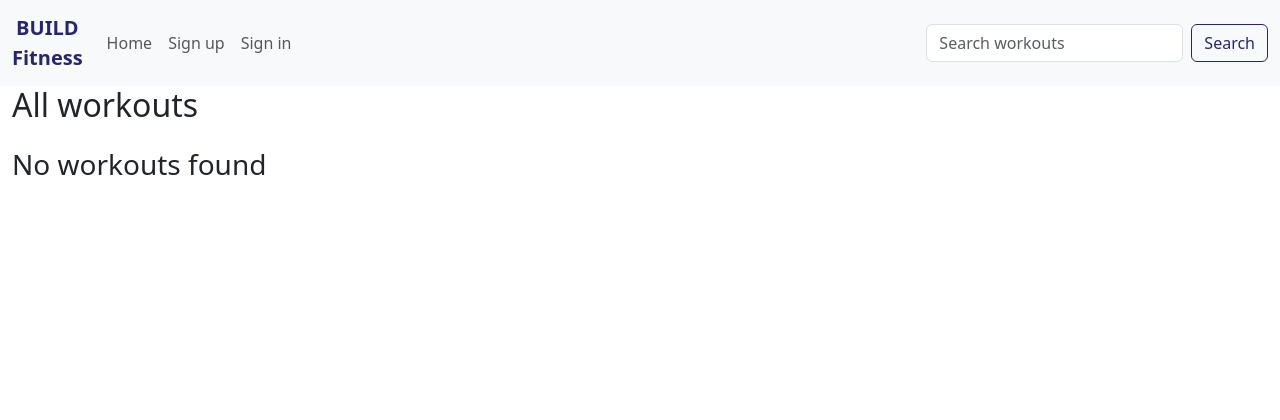
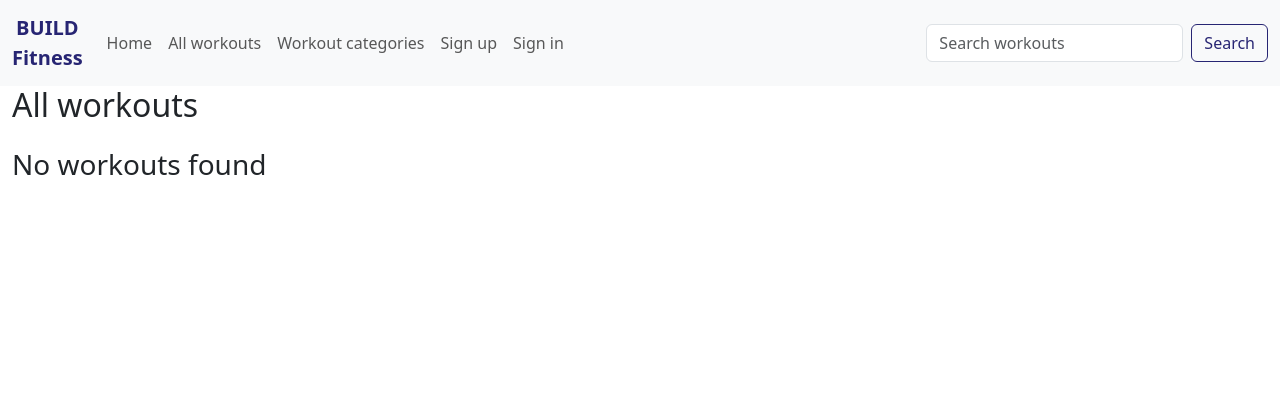
Before and after one commit to mariacjones1/build-fitness, a Django app: page /workouts/ in a window 1280 px wide. Shown: the top 420 px of the page. Run offline with Django 3.2, Linux system fonts and the light colour scheme; data that the repository does not hold is empty; some libraries are stand-ins or nearby versions.

Commit message:
Update navbar and workout form templates

```diff
--- a/planner/test_views.py
+++ b/planner/test_views.py
@@ -7,6 +7,11 @@ class TestWorkoutListViews(TestCase):
 
     def test_get_homepage(self):
         response = self.client.get('/')
+        self.assertEqual(response.status_code, 200)
+        self.assertTemplateUsed(response, 'index.html')
+
+    def test_get_category_list(self):
+        response = self.client.get('/categories/')
         self.assertEqual(response.status_code, 200)
         self.assertTemplateUsed(response, 'index.html')
 
--- a/planner/urls.py
+++ b/planner/urls.py
@@ -4,8 +4,9 @@ from django.urls import path, include
 
 urlpatterns = [
     path("", views.homepage, name="home"),
+    path("categories/", views.category_list, name="categories"),
     path("workouts/", views.WorkoutList.as_view(), name="workouts"),
-    path("workouts/<category_name>/", views.CategoryList.as_view(),
+    path("workouts/<category_name>/", views.WorkoutListByCategory.as_view(),
          name="category"),
     path("saved_workouts/", views.SavedWorkoutsView.as_view(),
          name="saved_workouts"),
--- a/planner/views.py
+++ b/planner/views.py
@@ -16,6 +16,12 @@ def homepage(request):
                   {'Workout': workout, 'Category': category})
 
 
+def category_list(request):
+    category = Category.objects.all().order_by('id')
+    return render(request, 'index.html',
+                  {'Category': category})
+
+
 class WorkoutList(generic.ListView):
     model = Workout
     category = Category.objects.all()
@@ -24,7 +30,7 @@ class WorkoutList(generic.ListView):
     paginate_by = 6
 
 
-class CategoryList(generic.ListView):
+class WorkoutListByCategory(generic.ListView):
     model = Workout
     template_name = 'workouts.html'
     paginate_by = 6
--- a/templates/base.html
+++ b/templates/base.html
@@ -31,6 +31,12 @@
                 <ul class="navbar-nav me-auto mb-2 mb-lg-0">
                     <li class="nav-item">
                         <a class="nav-link" aria-current="page" href="{% url 'home' %}">Home</a>
+                    </li>
+                    <li class="nav-item">
+                        <a class="nav-link" aria-current="page" href="{% url 'workouts' %}">All workouts</a>
+                    </li>
+                    <li class="nav-item">
+                        <a class="nav-link" aria-current="page" href="{% url 'categories' %}">Workout categories</a>
                     </li>
                     {% if user.is_authenticated %}
                     <li class="nav-item dropdown">
--- a/templates/edit_workout.html
+++ b/templates/edit_workout.html
@@ -3,12 +3,13 @@
 {% block content %}
 
 {% load crispy_forms_tags %}
+{% load cloudinary %}
 
 <div class="container bg-primary-subtle">
     <div class="row">
         <div class="col-md-8 mt-3 offset-md-2" id="form-container">
             <h2>Edit workout:</h2>
-            <form method="POST" class="new-workout">
+            <form method="POST" class="new-workout" enctype="multipart/form-data">
                 {% csrf_token %}
                 {{ workout_form | crispy }}
                 {{ exercise_formset.management_form }}
--- a/templates/index.html
+++ b/templates/index.html
@@ -3,6 +3,7 @@
 {% block content %}
 
 <div class="container-fluid">
+    {% if request.resolver_match.url_name == "home" %}
     <div class="row">
         <h2>Recently added workouts</h2>
 
@@ -18,7 +19,8 @@
                                 <img class="card-img-top" alt="workout category image"
                                     src="{{ workout.category.image.url }}" style="height: 30vh; object-fit: cover;">
                                 {% else %}
-                                <img class="card-img-top" alt="workout category image" src="{{ workout.image.url }}">
+                                <img class="card-img-top" alt="workout category image" src="{{ workout.image.url }}"
+                                    style="height: 30vh; object-fit: cover;">
                                 {% endif %}
                                 <div class="image-flash">
                                     <p class="author">Created by: {{ workout.author }}</p>
@@ -49,6 +51,7 @@
             </div>
         </div>
     </div>
+    {% endif %}
 
     <!-- Category page navigation -->
     <nav>
--- a/templates/new_workout.html
+++ b/templates/new_workout.html
@@ -3,12 +3,13 @@
 {% block content %}
 
 {% load crispy_forms_tags %}
+{% load cloudinary %}
 
 <div class="container bg-primary-subtle">
     <div class="row">
         <div class="col-md-8 mt-3 offset-md-2" id="form-container">
             <h2>Create a new workout:</h2>
-            <form method="POST" class="new-workout">
+            <form method="POST" class="new-workout" enctype="multipart/form-data">
                 {% csrf_token %}
                 {{ workout_form | crispy }}
                 {{ exercise_formset.management_form }}
--- a/templates/workouts.html
+++ b/templates/workouts.html
@@ -6,6 +6,10 @@
     <div class="row">
         {% if request.resolver_match.url_name == "category" %}
         <h2>{{ workout_list.0.category }} workouts</h2>
+        {% elif request.resolver_match.url_name == "saved_workouts" %}
+        <h2>Saved workouts</h2>
+        {% elif request.resolver_match.url_name == "completed_workouts" %}
+        <h2>Completed workouts</h2>
         {% else %}
         <h2>All workouts</h2>
         {% endif %}
@@ -22,7 +26,8 @@
                                 <img class="card-img-top" alt="workout image" src="{{ workout.category.image.url }}"
                                     style="height: 30vh; object-fit: cover;">
                                 {% else %}
-                                <img class="card-img-top" alt="workout image" src="{{ workout.image.url }}">
+                                <img class="card-img-top" alt="workout image" src="{{ workout.image.url }}"
+                                    style="height: 30vh; object-fit: cover;">
                                 {% endif %}
                                 <div class="image-flash">
                                     <p class="author">Created by: {{ workout.author }}</p>
```
Also changed, not shown: README.md, 3 other files.
